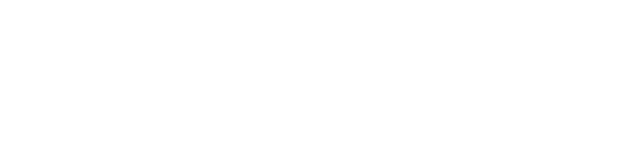
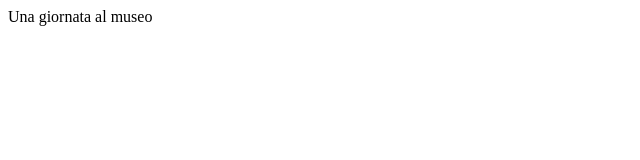
Before and after one commit to StefanoSalaa98/htmlcss-hello, a plain HTML site: page index.html in a window 1280 px wide. Shown: the whole page, without its empty margins (0-640 px from the left). Drawn offline with Linux system fonts and the light colour scheme.

Commit message:
Titolo pagina

```diff
--- a/index.html
+++ b/index.html
@@ -7,5 +7,7 @@
 </head>
 <body>
 
+    <header> Una giornata al museo </header>
+
 </body>
 </html>
```
